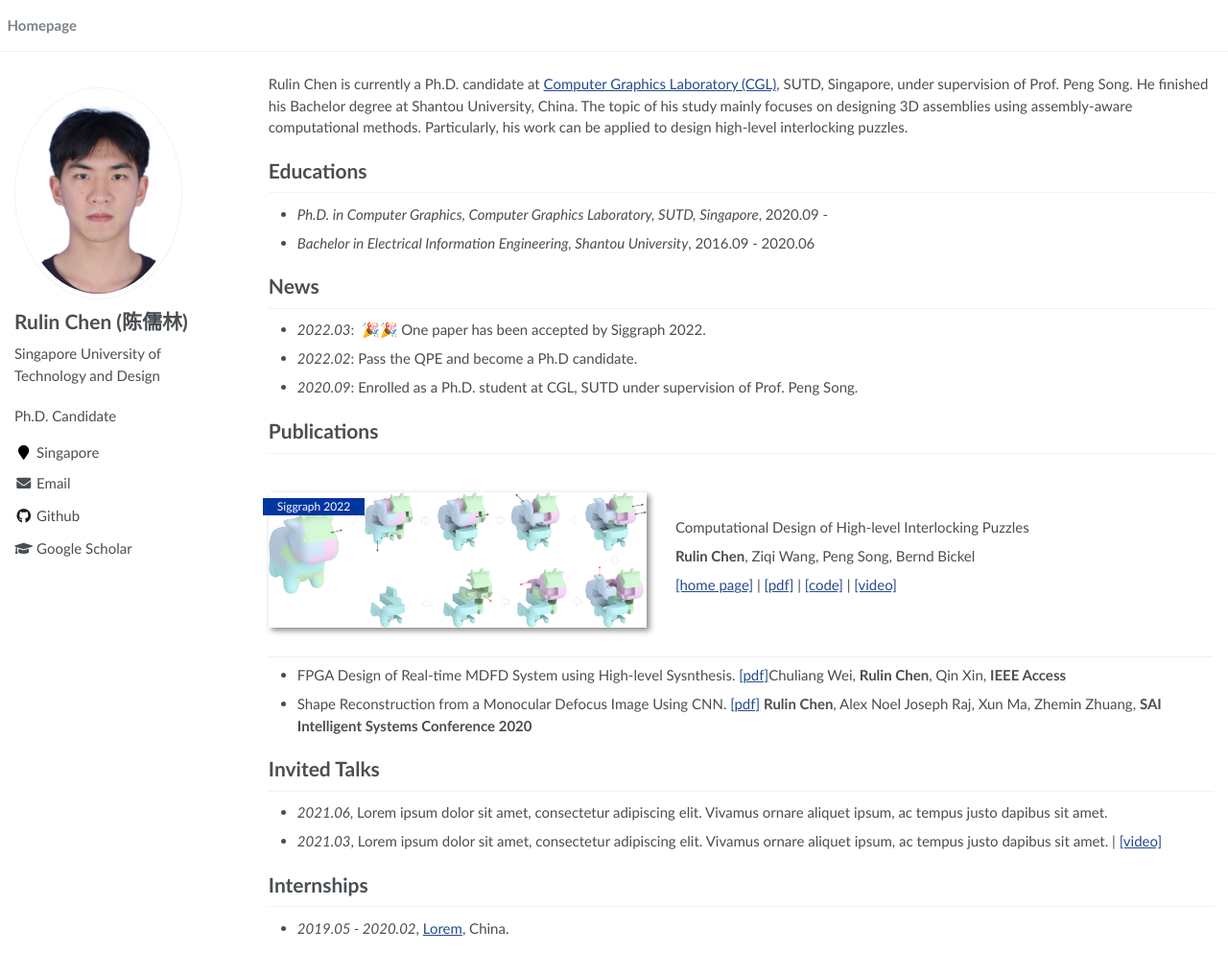
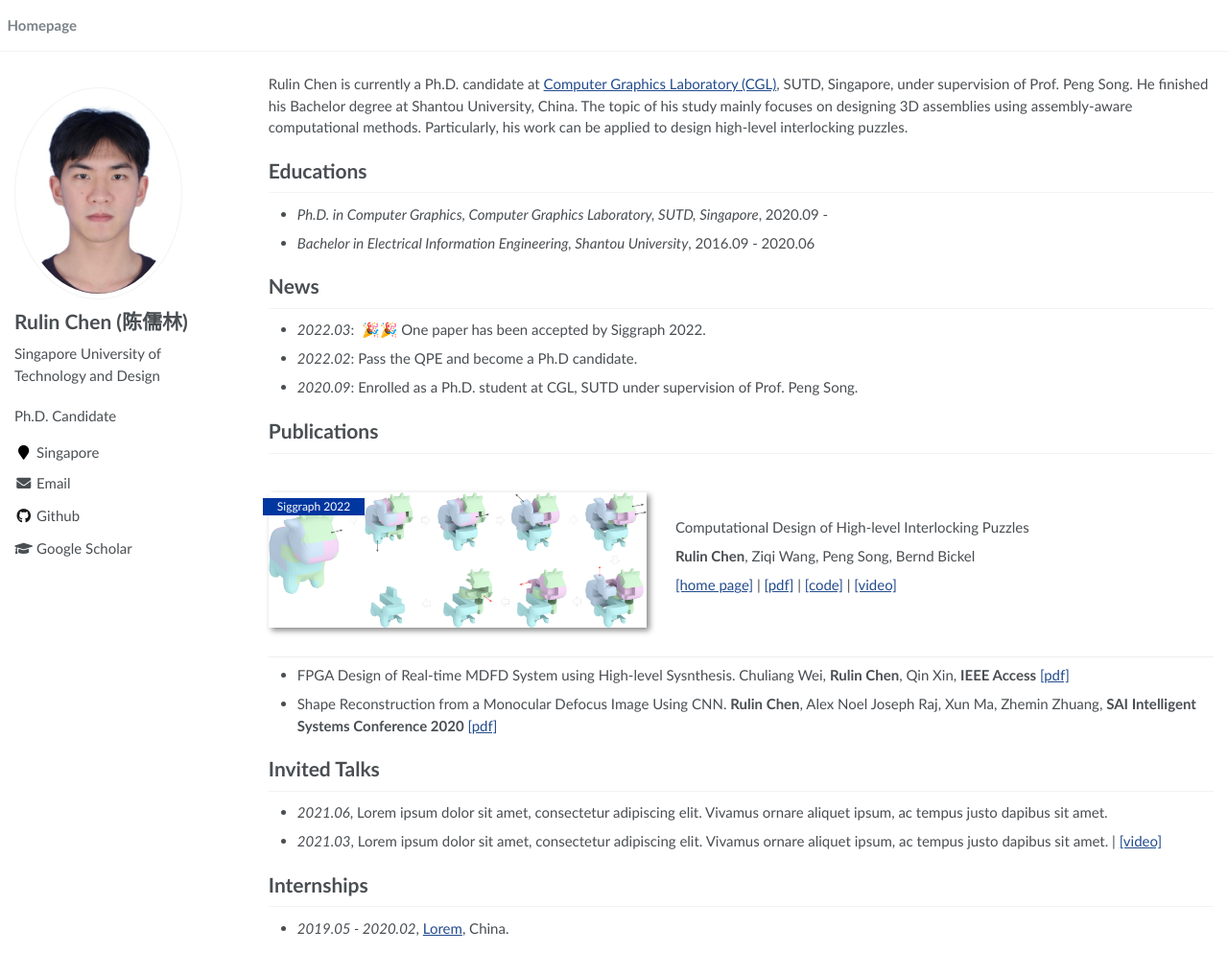
Before and after one commit to Linsanity81/linsanity81.github.io, a Jekyll site: the page built from _pages/about.md, in a window 1280 px wide and 993 px high. Shown: the whole window at 96% size. Built offline with Jekyll 4.4.1, drawn with Linux system fonts in a browser that asks for light colours.

```diff
--- a/_pages/about.md
+++ b/_pages/about.md
@@ -42,10 +42,9 @@ Computational Design of High-level Interlocking Puzzles
 </div>
 </div>
 
-- FPGA Design of Real-time MDFD System using High-level Sysnthesis. [\[pdf\]](https://ieeexplore.ieee.org/stamp/stamp.jsp?tp=&arnumber=8743445)Chuliang Wei, **Rulin Chen**, Qin Xin, **IEEE Access**
+- FPGA Design of Real-time MDFD System using High-level Sysnthesis. Chuliang Wei, **Rulin Chen**, Qin Xin, **IEEE Access** [\[pdf\]](https://ieeexplore.ieee.org/stamp/stamp.jsp?tp=&arnumber=8743445)
 
-- Shape Reconstruction from a Monocular Defocus Image Using CNN. [\[pdf\]](https://www.researchgate.net/profile/Alex-Noel-Joseph-Raj/publication/335382542_Shape_Reconstruction_from_a_Monocular_Defocus_Image_Using_CNN/links/6034dbd492851c4ed58e5abf/Shape-Reconstruction-from-a-Monocular-Defocus-Image-Using-CNN.pdf)
-**Rulin Chen**, Alex Noel Joseph Raj, Xun Ma, Zhemin Zhuang, **SAI Intelligent Systems Conference 2020**
+- Shape Reconstruction from a Monocular Defocus Image Using CNN. **Rulin Chen**, Alex Noel Joseph Raj, Xun Ma, Zhemin Zhuang, **SAI Intelligent Systems Conference 2020** [\[pdf\]](https://www.researchgate.net/profile/Alex-Noel-Joseph-Raj/publication/335382542_Shape_Reconstruction_from_a_Monocular_Defocus_Image_Using_CNN/links/6034dbd492851c4ed58e5abf/Shape-Reconstruction-from-a-Monocular-Defocus-Image-Using-CNN.pdf)
 
 # Invited Talks
 - *2021.06*, Lorem ipsum dolor sit amet, consectetur adipiscing elit. Vivamus ornare aliquet ipsum, ac tempus justo dapibus sit amet.
```
